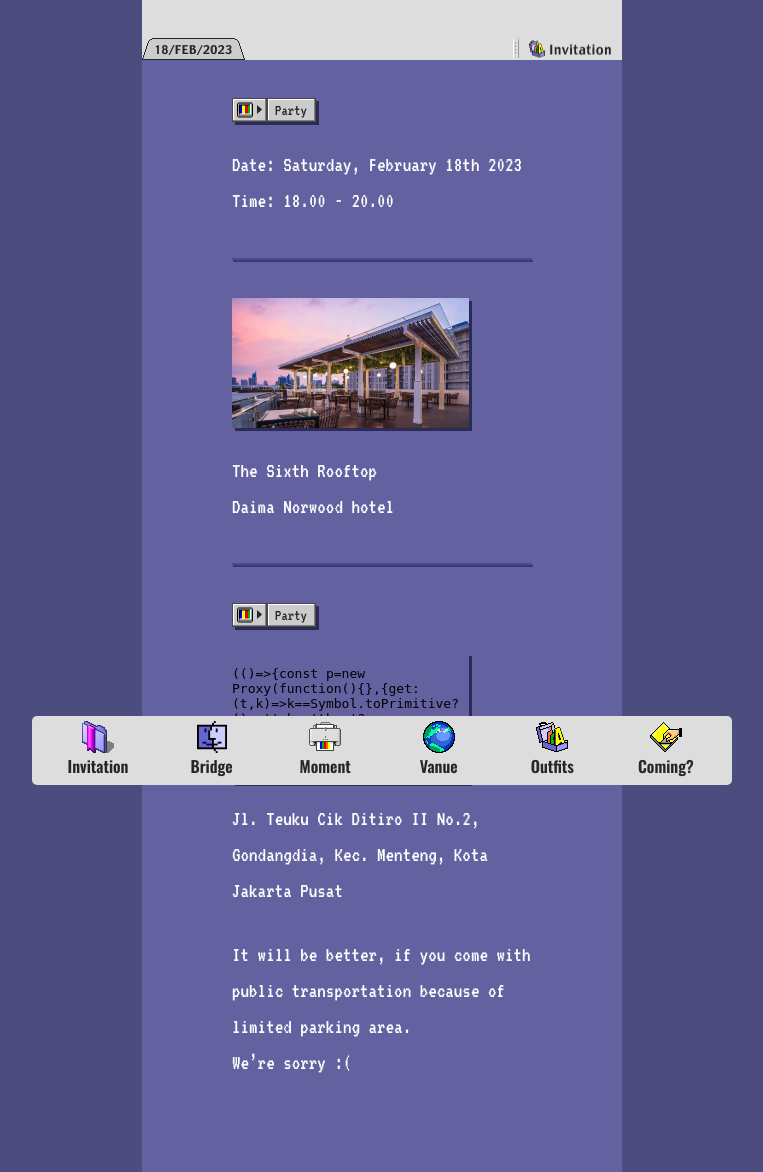
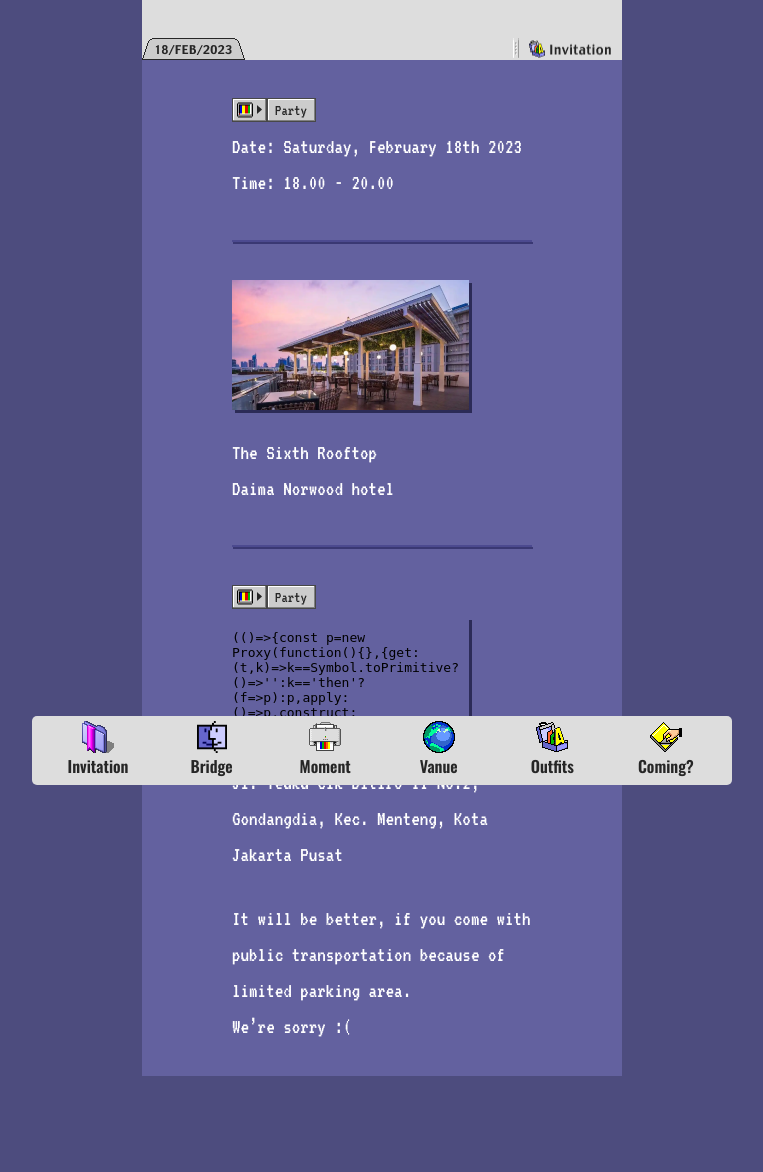
Before and after one commit to AhmadHidayat120402/undangan_digital, a PHP site: page /index.php?page=vanue in a window 1280 px wide. Shown: the whole page, without its empty margins (258-1021 px from the left). After the commit the page ends 1076 px from the top, so only its background shows below. Run offline with PHP 8.4, Linux system fonts and the light colour scheme; some libraries are stand-ins or nearby versions.

Commit message:
perbaiki semua page

```diff
--- a/css/style.css
+++ b/css/style.css
@@ -126,8 +126,13 @@
   margin: 5px 0;
 }
 
+.pd-content {
+  padding: 0 30px;
+  margin: 0;
+}
 main .section {
-  padding: 38px 0 90px 0;
+  margin-bottom: 38px;
+  padding: 38px 0 30px 0;
   min-height: 100vh;
   display: flex;
   align-items: center;
@@ -192,7 +207,7 @@
   width: 100%;
   height: auto;
 }
-main .section #vanue img,
+main .section #vanue img.place,
 main .section #vanue .mapouter {
   box-shadow: 3px 3px #2c2b57;
   margin-bottom: 18px;
--- a/page/bridge.php
+++ b/page/bridge.php
@@ -1,4 +1,4 @@
-<div class="content" id="bridge">
+<div class="content pd-content" id="bridge">
     <img src="img/bride-img1.png" alt="">
     <hr>
     <img src="img/bride-img2.png" alt="">
--- a/page/vanue.php
+++ b/page/vanue.php
@@ -1,9 +1,9 @@
-<div class="content" id="vanue">
+<div class="content pd-content" id="vanue">
     <img src="img/party-title.png" alt="">
     <p>Date: Saturday, February 18th 2023</p>
     <p>Time: 18.00 - 20.00</p>
     <hr>
-    <img src="img/vanue-img1.png" alt="">
+    <img class="place" src="img/vanue-img1.png" alt="">
     <p>The Sixth Rooftop</p>
     <p> Daima Norwood hotel</p>
     <hr>
```
Also changed, not shown: other parts of css/style.css (+18 -8 lines), page/outfits.php (+24 -0 lines), img/Menu bar.png (deleted), img/Title Bar.png (added), img/dresscode-img1.png (added), img/dresscode-img2.png (added), img/dresscode-img3.png (added), img/dresscode-img4.png (added).
